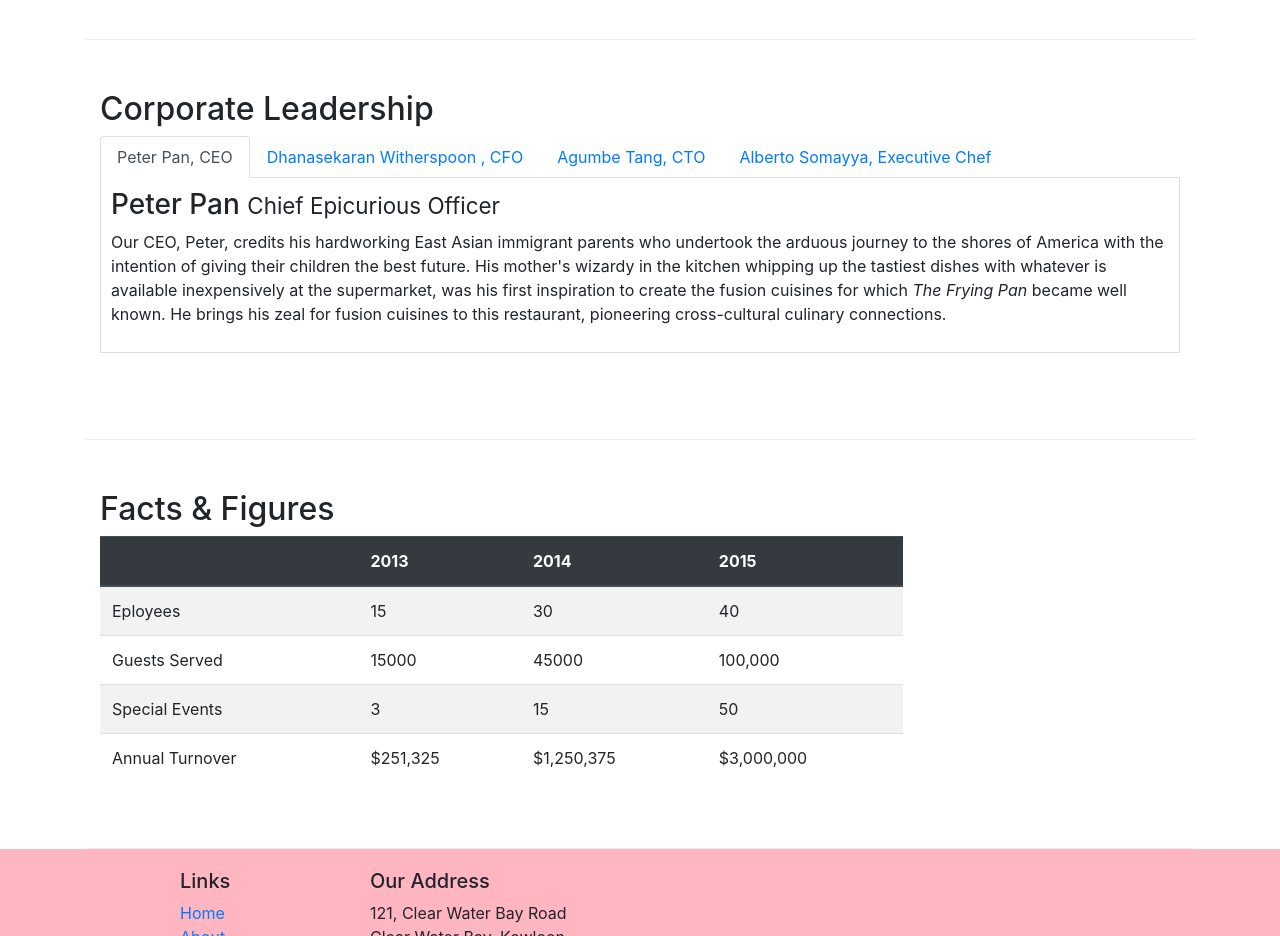
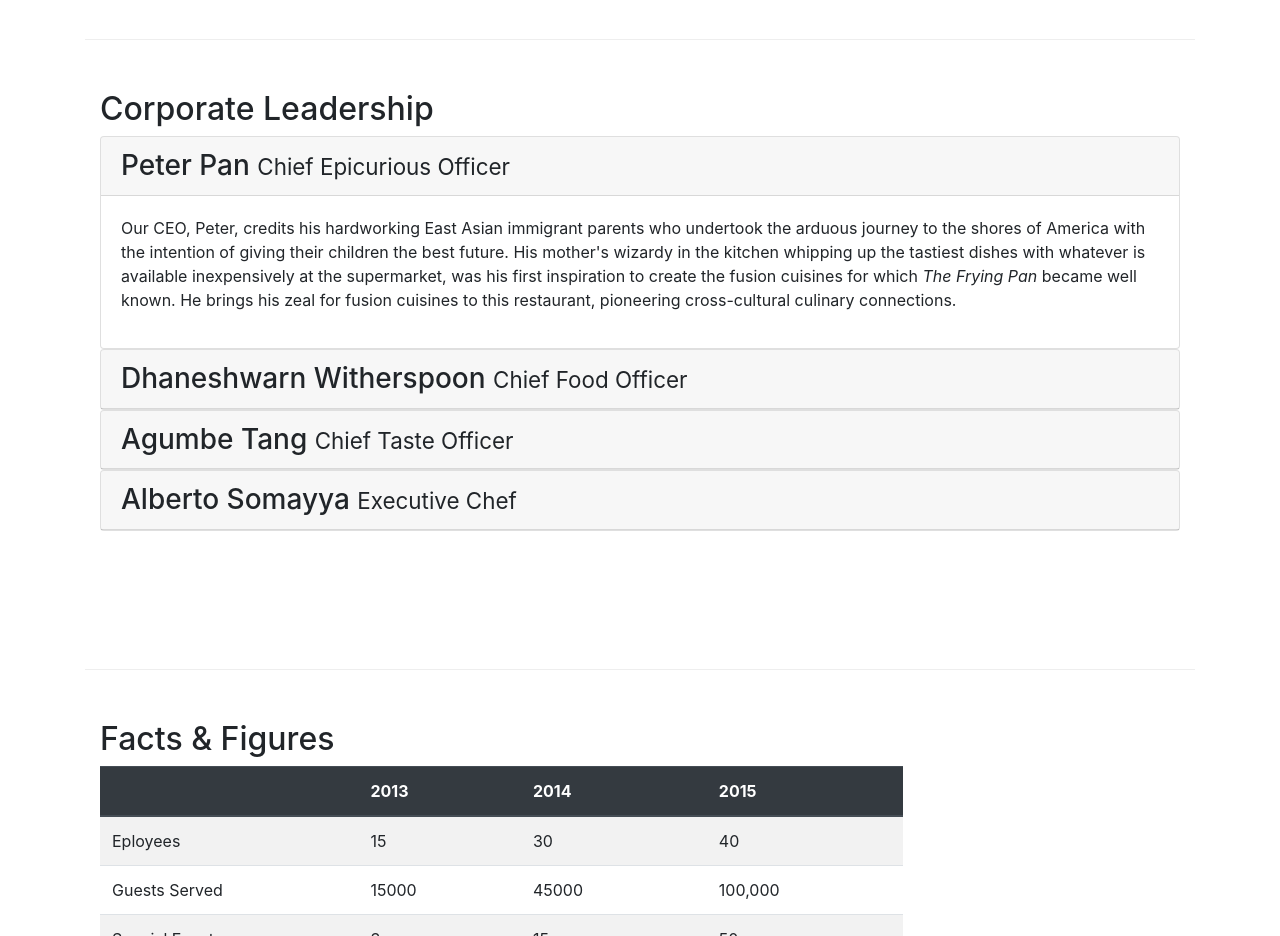
Before and after one commit to Himrajgogoi/bootstrap, a website: page aboutus.html in a window 1280 px wide. Shown: the part 920-1856 px from the top of the page. Drawn offline with nearby package versions, Linux system fonts and the light colour scheme.

Commit message:
accordion

```diff
--- a/aboutus.html
+++ b/aboutus.html
@@ -104,48 +104,77 @@
         <div class="row row-content">
             <div class="col-12 col-sm">
                 <h2>Corporate Leadership</h2>
-                <ul class="nav nav-tabs">
-                    <li class="nav-item">
-                        <a class="nav-link active" href="#peter" role="tab" data-toggle="tab">Peter Pan, CEO</a>
-                    </li>
-                    <li class="nav-item">
-                        <a class="nav-link" href="#danny" role="tab" data-toggle="tab">Dhanasekaran Witherspoon , CFO</a>
-                    </li>
-                    <li class="nav-item">
-                        <a class="nav-link" href="#agumbe" role="tab" data-toggle="tab">Agumbe Tang, CTO</a>
-                    </li>
-                    <li class="nav-item">
-                        <a class="nav-link" href="#alberto" role="tab" data-toggle="tab">Alberto Somayya, Executive Chef</a>
-                    </li>
-                </ul>
-                <div class="tab-content">
-                    <div role="tabpanel" class="tab-pane fade  show active" id="peter">
-                        <h3>Peter Pan <small>Chief Epicurious Officer</small></h3>
+
+                <div id="accordion">
+                    <div class="card">
+                        <div class="card-header" role="tab" id="peterhead">
+                            <h3 class="mb-0">
+                                <a data-toggle="collapse" data-target="#peter">
+                                    Peter Pan <small>Chief Epicurious Officer</small>
+                                </a>
+                            </h3>
+                        </div>
+                        <div role="tabpanel" class="collapse show" id="peter" data-parent="#accordion">
+                            <div class="card-body">
                                 <div class="d-none d-sm-block">
-                            <p>Our CEO, Peter, credits his hardworking East Asian immigrant parents who undertook the arduous journey to the shores of America with the intention of giving their children the best future. His mother's wizardy in the kitchen
-                                whipping up the tastiest dishes with whatever is available inexpensively at the supermarket, was his first inspiration to create the fusion cuisines for which <em>The Frying Pan</em> became well known. He brings his zeal
-                                for fusion cuisines to this restaurant, pioneering cross-cultural culinary connections.</p>
+                                    <p>Our CEO, Peter, credits his hardworking East Asian immigrant parents who undertook the arduous journey to the shores of America with the intention of giving their children the best future. His mother's wizardy in the
+                                        kitchen whipping up the tastiest dishes with whatever is available inexpensively at the supermarket, was his first inspiration to create the fusion cuisines for which <em>The Frying Pan</em> became well known. He
+                                        brings his zeal for fusion cuisines to this restaurant, pioneering cross-cultural culinary connections.</p>
                                 </div>
                             </div>
 
-                    <div role="tabpanel" class="tab-pane fade" id="danny">
-                        <h3>Dhanasekaran Witherspoon <small>Chief Food Officer</small></h3>
+                        </div>
+                    </div>
+                    <div class="card">
+                        <div class="card-header" role="tab" id="dannyhead">
+                            <h3 class="mb-0">
+                                <a data-toggle="collapse" data-target="#danny">
+                                    Dhaneshwarn Witherspoon <small>Chief Food Officer</small>
+                                </a>
+                            </h3>
+                        </div>
+                        <div role="tabpanel" class="collapse" id="danny" data-parent="#accordion">
+                            <div class="card-body">
                                 <div class="d-none d-sm-block">
-                            <p>Our CFO, Danny, as he is affectionately referred to by his colleagues, comes from a long established family tradition in farming and produce. His experiences growing up on a farm in the Australian outback gave him great appreciation
-                                for varieties of food sources. As he puts it in his own words, <em>Everything that runs, wins, and everything that stays, pays!</em></p>
+                                    <p>Our CFO, Danny, as he is affectionately referred to by his colleagues, comes from a long established family tradition in farming and produce. His experiences growing up on a farm in the Australian outback gave him great
+                                        appreciation for varieties of food sources. As he puts it in his own words, <em>Everything that runs, wins, and everything that stays, pays!</em></p>
                                 </div>
                             </div>
 
-                    <div role="tabpanel" class="tab-pane fade" id="agumbe">
-                        <h3>Agumbe Tang <small>Chief Taste Officer</small></h3>
+                        </div>
+                    </div>
+                    <div class="card">
+                        <div class="card-header" role="tab" id="agumbehead">
+                            <h3 class="mb-0">
+                                <a data-toggle="collapse" data-target="#agumbe">
+                                    Agumbe Tang <small>Chief Taste Officer</small>
+                                </a>
+                            </h3>
+                        </div>
+                        <div role="tabpanel" class="collapse" id="agumbe" data-parent="#accordion">
+                            <div class="card-body">
                                 <div class="d-none d-sm-block">
-                            <p>Blessed with the most discerning gustatory sense, Agumbe, our CTO, personally ensures that every dish that we serve meets his exacting tastes. Our chefs dread the tongue lashing that ensues if their dish does not meet his exacting
-                                standards. He lives by his motto, <em>You click only if you survive my lick.</em></p>
+                                    <p>Blessed with the most discerning gustatory sense, Agumbe, our CTO, personally ensures that every dish that we serve meets his exacting tastes. Our chefs dread the tongue lashing that ensues if their dish does not meet
+                                        his exacting standards. He lives by his motto, <em>You click only if you survive my lick.</em></p>
                                 </div>
                             </div>
 
-                    <div role="tabpanel" class="tab-pane fade" id="alberto">
-                        <h3>Alberto Somayya <small>Executive Chef</small></h3>
+                        </div>
+                    </div>
+                    <div class="card">
+                        <div class="card-header" role="tab" id="albertohead">
+                            <h3 class="mb-0">
+                                <a data-toggle="collapse" data-target="#alberto">
+                                    Alberto Somayya <small>Executive Chef</small>
+                                </a>
+                            </h3>
+                        </div>
+                    </div>
+
+
+
+                    <div role="tabpanel" class="tab-pane fade" id="alberto" data-parent="#accordion">
+
                         <div class="d-none d-sm-block">
                             <p>Award winning three-star Michelin chef with wide International experience having worked closely with whos-who in the culinary world, he specializes in creating mouthwatering Indo-Italian fusion experiences. He says, <em>Put together the cuisines from the two craziest cultures, and you get a winning hit! Amma Mia!</em></p>
                         </div>
```
Lines whose indentation alone changed are shown as unchanged.
